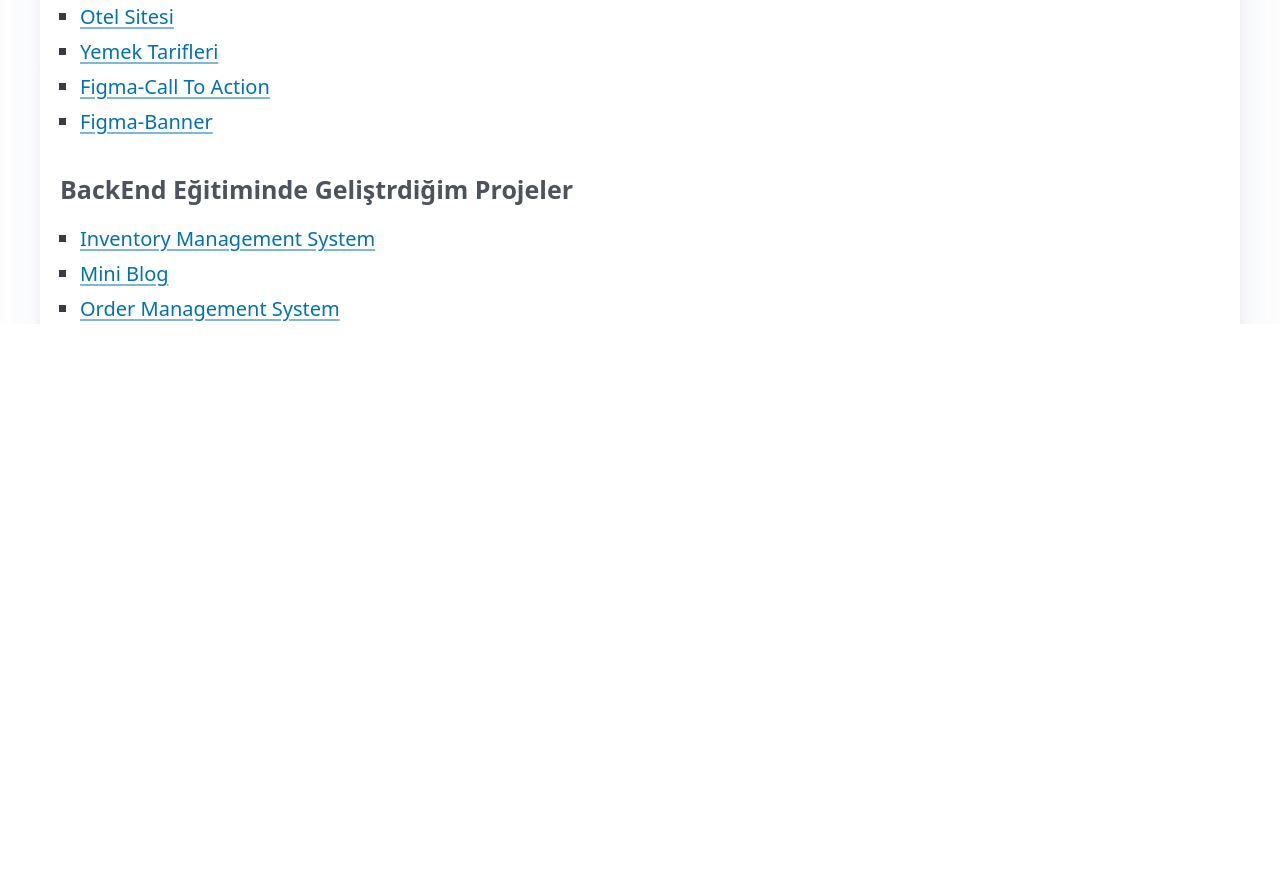
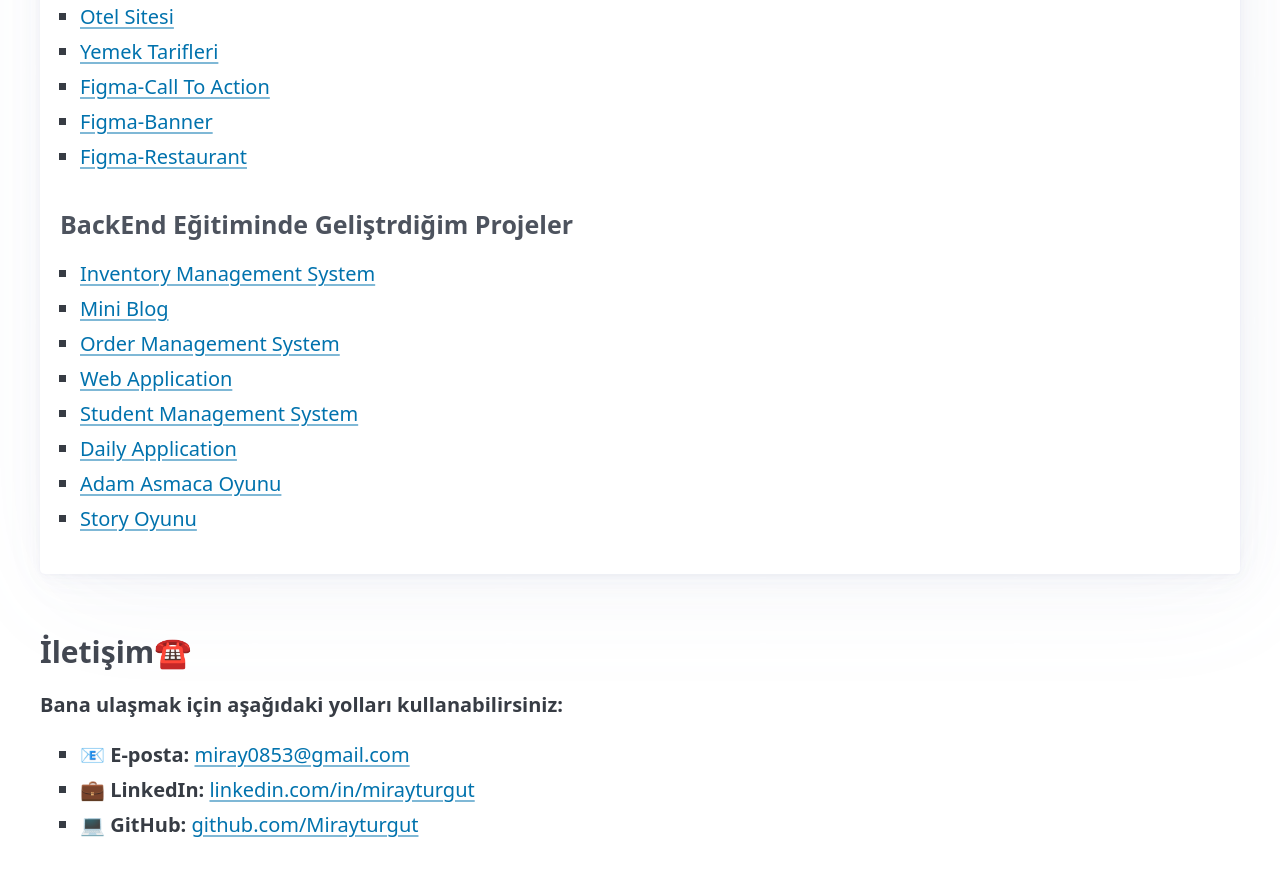
Before and after one commit to Mirayturgut/PortfolyoSitesi, a plain HTML site: page index.html in a window 1280 px wide. Shown: the part 1201-2077 px from the top of the page. Before the commit the page ends 2046 px from the top, so only its background shows below. Drawn offline with nearby package versions, Linux system fonts and the light colour scheme.

Commit message:
Figma-restaurant projesi eklendi

```diff
--- a/index.html
+++ b/index.html
@@ -53,6 +53,7 @@
                         <li><a href="projeler/yemek-tarifleri-sitesi/yemek-tarifleri.html">Yemek Tarifleri</a></li>
                         <li><a href="https://mirayturgut.github.io/figma-call-to-action/">Figma-Call To Action</a></li>
                         <li><a href="https://mirayturgut.github.io/figma-banner/">Figma-Banner</a></li>
+                        <li><a href="https://mirayturgut.github.io/figma-restaurant/">Figma-Restaurant</a></li>
                     </ul>
 
                 <p><h4><strong>BackEnd </strong>Eğitiminde Geliştrdiğim Projeler </h4></p>
```
